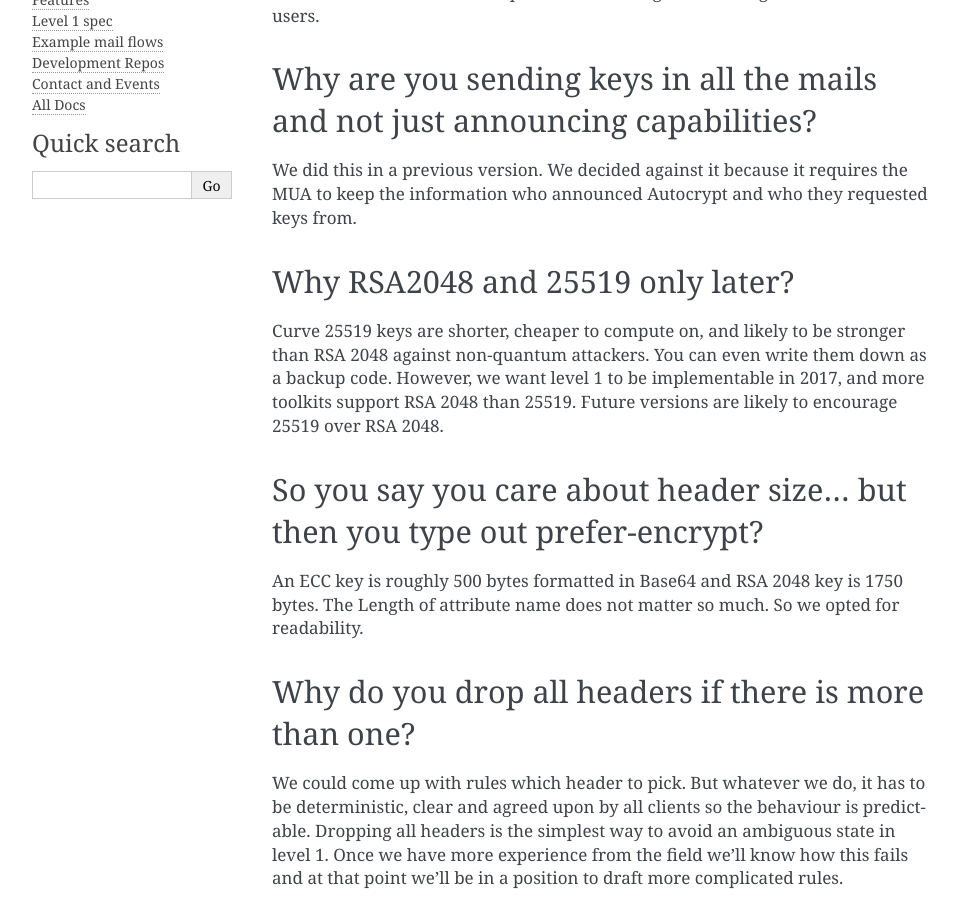
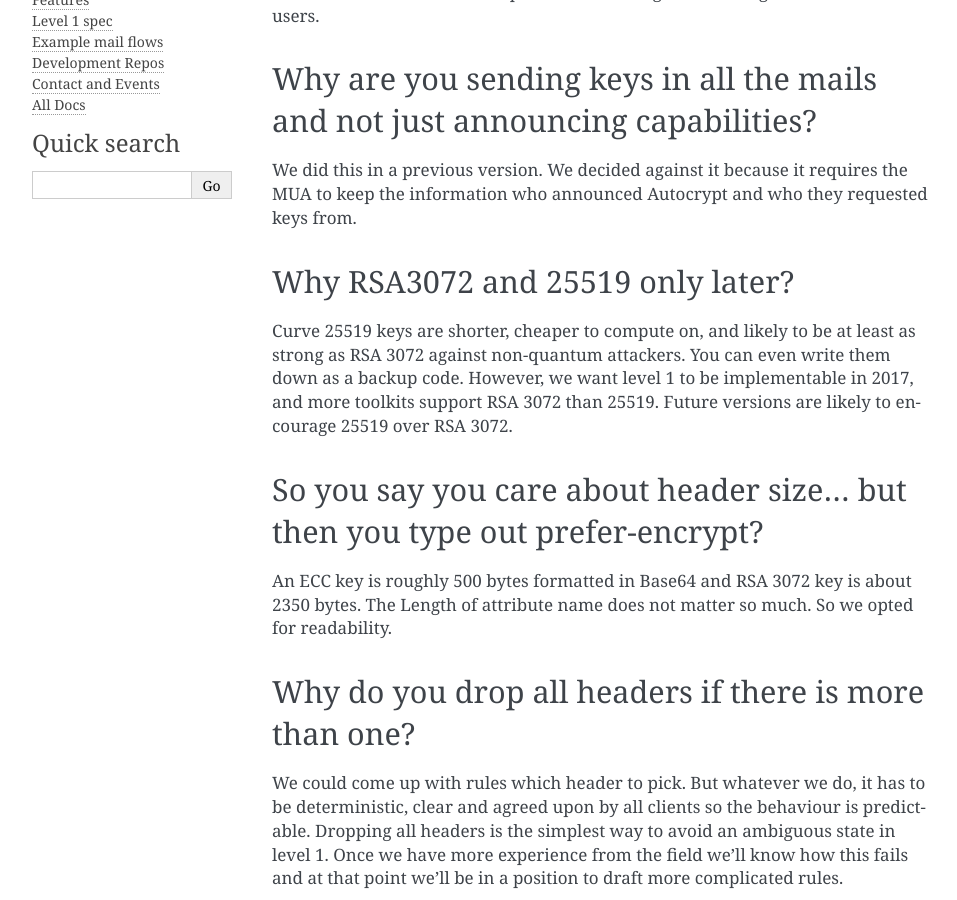
Before and after one commit to autocrypt/autocrypt, a Sphinx documentation site: the page built from doc/faq.rst, in a window 1280 px wide and 900 px high, scrolled down 317 px. Shown: the whole window, without its empty margins (148-1105 px from the left). Built offline with Sphinx 7.4.7, drawn with Linux system fonts in a browser that asks for light colours.

Commit message:
clean up the rest of the RSA 2048 → 3072 transition.

```diff
--- a/doc/ecosystem-dangers.rst
+++ b/doc/ecosystem-dangers.rst
@@ -24,7 +24,7 @@ communication.
 Message Deliverability
 ----------------------
 
-:mailheader:`Autocrypt` headers that use RSA 2048 are large enough
+:mailheader:`Autocrypt` headers that use RSA 3072 are large enough
 that, when unwrapped, they exceed the SMTP line length limit of 1000
 ASCII characters.
 
--- a/doc/faq.rst
+++ b/doc/faq.rst
@@ -16,22 +16,22 @@ requires the MUA to keep the information who announced Autocrypt and
 who they requested keys from.
 
 
-Why RSA2048 and 25519 only later?
+Why RSA3072 and 25519 only later?
 ---------------------------------
 
 Curve 25519 keys are shorter, cheaper to compute on, and likely to be
-stronger than RSA 2048 against non-quantum attackers.  You can even
-write them down as a backup code.  However, we want level 1 to be
-implementable in 2017, and more toolkits support RSA 2048 than 25519.
-Future versions are likely to encourage 25519 over RSA 2048.
+at least as strong as RSA 3072 against non-quantum attackers.  You can
+even write them down as a backup code.  However, we want level 1 to be
+implementable in 2017, and more toolkits support RSA 3072 than 25519.
+Future versions are likely to encourage 25519 over RSA 3072.
 
 
 So you say you care about header size... but then you type out prefer-encrypt?
 ------------------------------------------------------------------------------
 
-An ECC key is roughly 500 bytes formatted in Base64 and RSA 2048 key is
-1750 bytes.  The Length of attribute name does not matter so much. So
-we opted for readability.
+An ECC key is roughly 500 bytes formatted in Base64 and RSA 3072 key
+is about 2350 bytes.  The Length of attribute name does not matter so
+much. So we opted for readability.
 
 
 Why do you drop all headers if there is more than one?
--- a/doc/next-steps.rst
+++ b/doc/next-steps.rst
@@ -67,12 +67,12 @@ Deletable ("forward secure") encrypted mail
    reason we couldn't define a mechanism for pairwise, ratcheted,
    session-key establishment for e-mail.
 
-RSA2048 to Curve 25519
+RSA3072 to Curve 25519
 ----------------------
 
 .. todo::
 
-   Document change in preference for keys from RSA 2048 to Curve 25519.
+   Document change in preference for keys from RSA 3072 to Curve 25519.
 
 
 Backups
```
